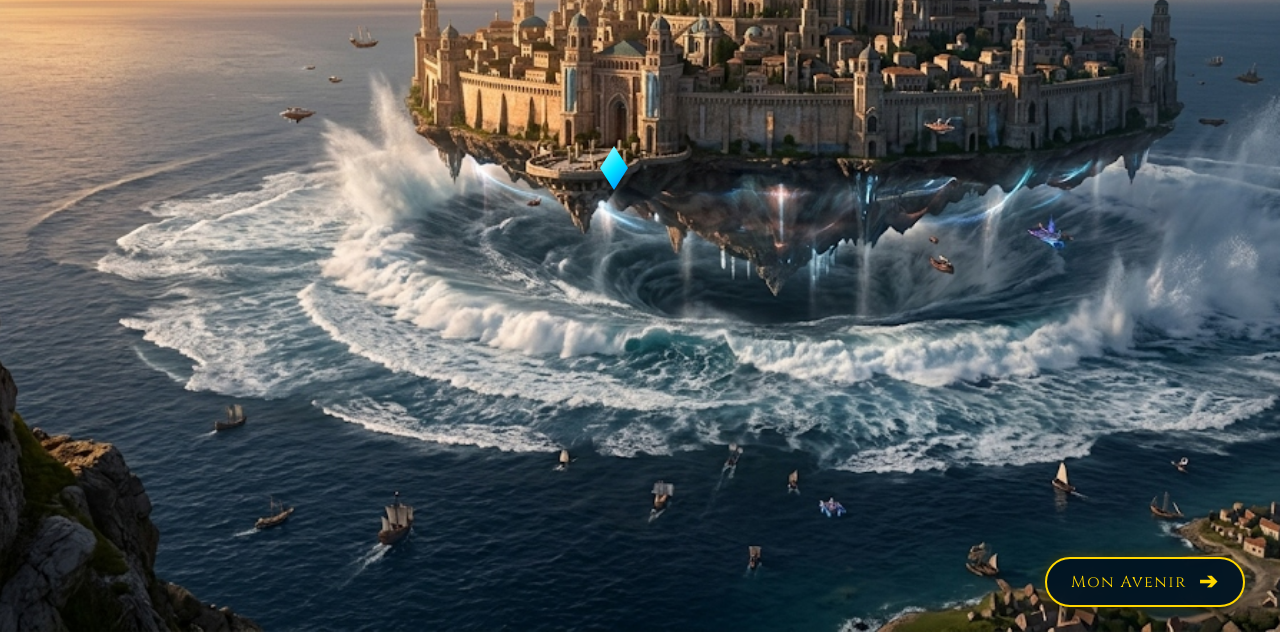
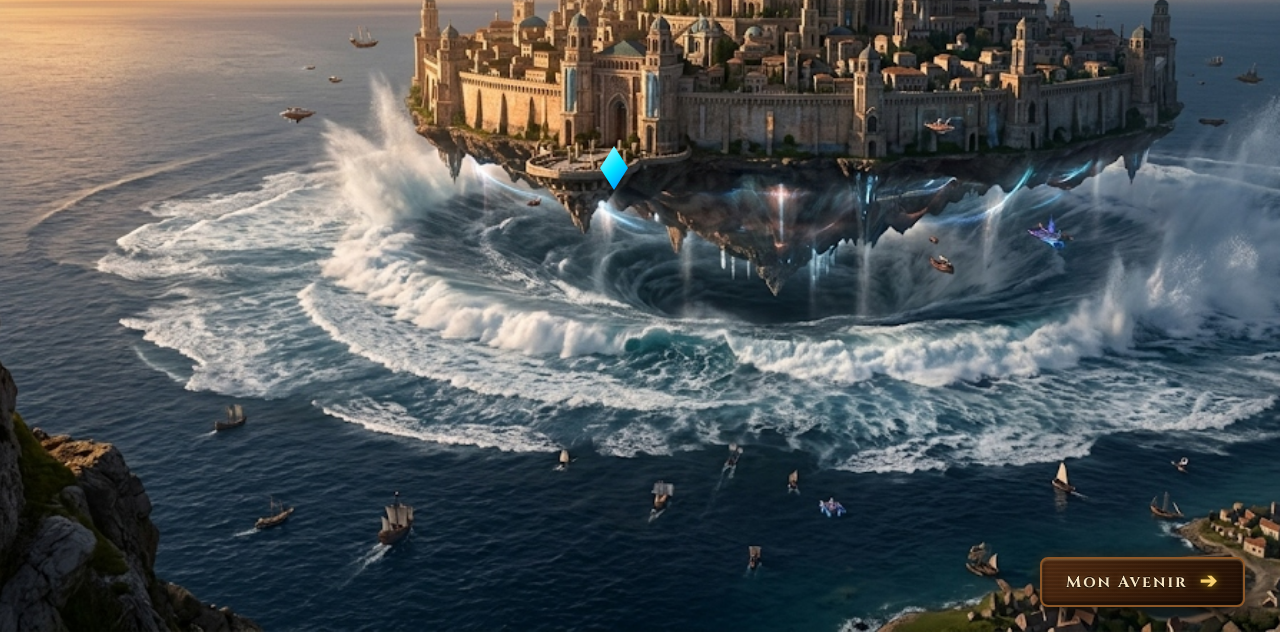
Before and after one commit to Ghouly-alt/Portfolio, a plain HTML site: page cv.html in a window 1280 px wide. Shown: the part 168-800 px from the top of the page. Drawn offline with Linux system fonts and the light colour scheme.

Commit message:
Style: effet bois sculpté pour les flèches de navigation dans cv.html

```diff
--- a/cv.html
+++ b/cv.html
@@ -129,28 +129,39 @@
             text-shadow: 0 0 8px var(--gold-primary);
         }
 
-        /* --- FLÈCHES DE DÉFILEMENT EN BAS DE PAGE (PULSE ARROWS) --- */
+        /* --- FLÈCHES DE DÉFILEMENT EN BAS DE PAGE (EFFET PANNEAU EN BOIS SCULPTÉ) --- */
         .slide-nav-arrow {
             position: fixed;
             bottom: 25px;
             top: auto;
             transform: none;
             z-index: 950;
-            background: rgba(2, 20, 34, 0.92);
-            border: 2px solid var(--gold-primary);
-            color: var(--gold-primary);
+            background:
+                repeating-linear-gradient(0deg, rgba(255, 255, 255, 0.04) 0px, rgba(0, 0, 0, 0.12) 2px, transparent 4px),
+                linear-gradient(135deg, #532c12 0%, #3e1f0a 40%, #2e1607 70%, #1f0e04 100%);
+            border: 2px solid #8c5728;
+            color: #f7e6c4;
             padding: 12px 24px;
             cursor: pointer;
             font-family: 'Cinzel', serif;
             font-size: 1rem;
-            letter-spacing: 1.5px;
+            font-weight: 700;
+            letter-spacing: 2px;
             display: flex;
             align-items: center;
             gap: 12px;
-            backdrop-filter: blur(10px);
-            border-radius: 30px;
+            border-radius: 8px;
+            box-shadow:
+                0 6px 20px rgba(0, 0, 0, 0.85),
+                0 0 15px rgba(184, 115, 51, 0.35),
+                inset 0 1px 2px rgba(255, 220, 160, 0.4),
+                inset 0 -2px 5px rgba(0, 0, 0, 0.8),
+                inset 1px 0 2px rgba(255, 200, 120, 0.15);
+            text-shadow:
+                0 -1px 0 #1b0a02,
+                0 1px 2px rgba(0, 0, 0, 0.9),
+                0 0 8px rgba(230, 175, 90, 0.4);
             transition: all 0.4s cubic-bezier(0.25, 1, 0.5, 1);
-            box-shadow: 0 4px 20px rgba(0, 0, 0, 0.8), 0 0 15px rgba(255, 215, 0, 0.3);
         }
 
         .slide-nav-arrow.arrow-right {
@@ -164,46 +175,73 @@
         }
 
         .slide-nav-arrow:hover {
-            background: var(--gold-primary);
-            color: var(--ocean-dark);
-            box-shadow: 0 0 30px var(--gold-primary);
-            transform: translateY(-4px) scale(1.05);
+            background:
+                repeating-linear-gradient(0deg, rgba(255, 255, 255, 0.07) 0px, rgba(0, 0, 0, 0.1) 2px, transparent 4px),
+                linear-gradient(135deg, #6e3a18 0%, #52280d 40%, #3d1c08 70%, #2b1205 100%);
+            border-color: #c9883b;
+            color: #fff4d6;
+            box-shadow:
+                0 10px 25px rgba(0, 0, 0, 0.9),
+                0 0 25px rgba(218, 145, 50, 0.7),
+                inset 0 1px 3px rgba(255, 235, 190, 0.6),
+                inset 0 -2px 6px rgba(0, 0, 0, 0.9);
+            transform: translateY(-4px) scale(1.04);
             animation: none;
         }
 
         .slide-nav-arrow .arrow-symbol {
-            font-size: 1.4rem;
+            font-size: 1.3rem;
             font-weight: bold;
             line-height: 1;
+            color: #f7d070;
+            text-shadow: 0 0 8px rgba(255, 215, 0, 0.6);
             transition: transform 0.3s ease;
         }
 
         .slide-nav-arrow.arrow-right:hover .arrow-symbol {
             transform: translateX(6px);
+            color: #ffe699;
         }
 
         .slide-nav-arrow.arrow-left:hover .arrow-symbol {
             transform: translateX(-6px);
+            color: #ffe699;
         }
 
         @keyframes pulseRight {
             0%, 100% {
-                box-shadow: 0 4px 15px rgba(0, 0, 0, 0.6), 0 0 12px rgba(255, 215, 0, 0.3);
+                box-shadow:
+                    0 6px 20px rgba(0, 0, 0, 0.85),
+                    0 0 12px rgba(184, 115, 51, 0.3),
+                    inset 0 1px 2px rgba(255, 220, 160, 0.35),
+                    inset 0 -2px 5px rgba(0, 0, 0, 0.8);
                 transform: translateX(0);
             }
             50% {
-                box-shadow: 0 6px 25px rgba(0, 0, 0, 0.8), 0 0 25px rgba(255, 215, 0, 0.7);
+                box-shadow:
+                    0 8px 25px rgba(0, 0, 0, 0.95),
+                    0 0 22px rgba(218, 145, 50, 0.65),
+                    inset 0 1px 3px rgba(255, 220, 160, 0.5),
+                    inset 0 -2px 5px rgba(0, 0, 0, 0.8);
                 transform: translateX(6px);
             }
         }
 
         @keyframes pulseLeft {
             0%, 100% {
-                box-shadow: 0 4px 15px rgba(0, 0, 0, 0.6), 0 0 12px rgba(255, 215, 0, 0.3);
+                box-shadow:
+                    0 6px 20px rgba(0, 0, 0, 0.85),
+                    0 0 12px rgba(184, 115, 51, 0.3),
+                    inset 0 1px 2px rgba(255, 220, 160, 0.35),
+                    inset 0 -2px 5px rgba(0, 0, 0, 0.8);
                 transform: translateX(0);
             }
             50% {
-                box-shadow: 0 6px 25px rgba(0, 0, 0, 0.8), 0 0 25px rgba(255, 215, 0, 0.7);
+                box-shadow:
+                    0 8px 25px rgba(0, 0, 0, 0.95),
+                    0 0 22px rgba(218, 145, 50, 0.65),
+                    inset 0 1px 3px rgba(255, 220, 160, 0.5),
+                    inset 0 -2px 5px rgba(0, 0, 0, 0.8);
                 transform: translateX(-6px);
             }
         }
```
